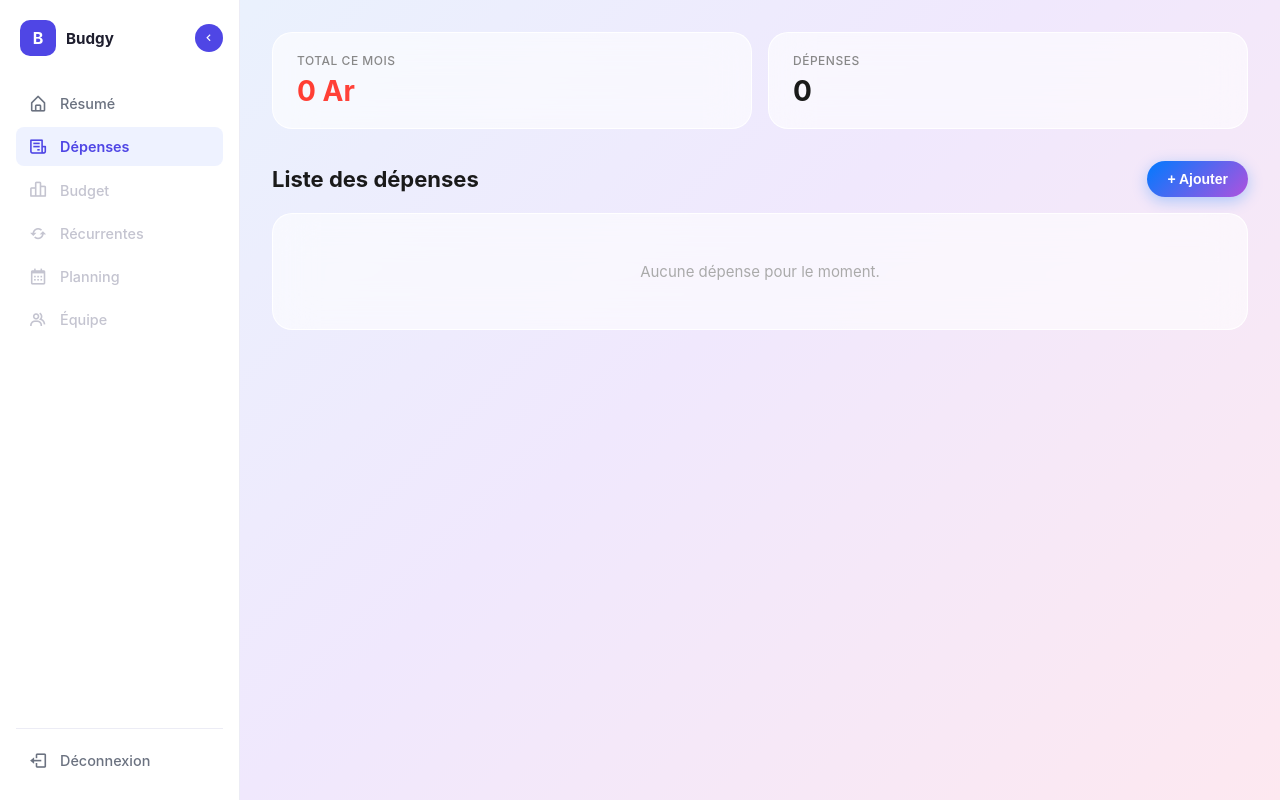
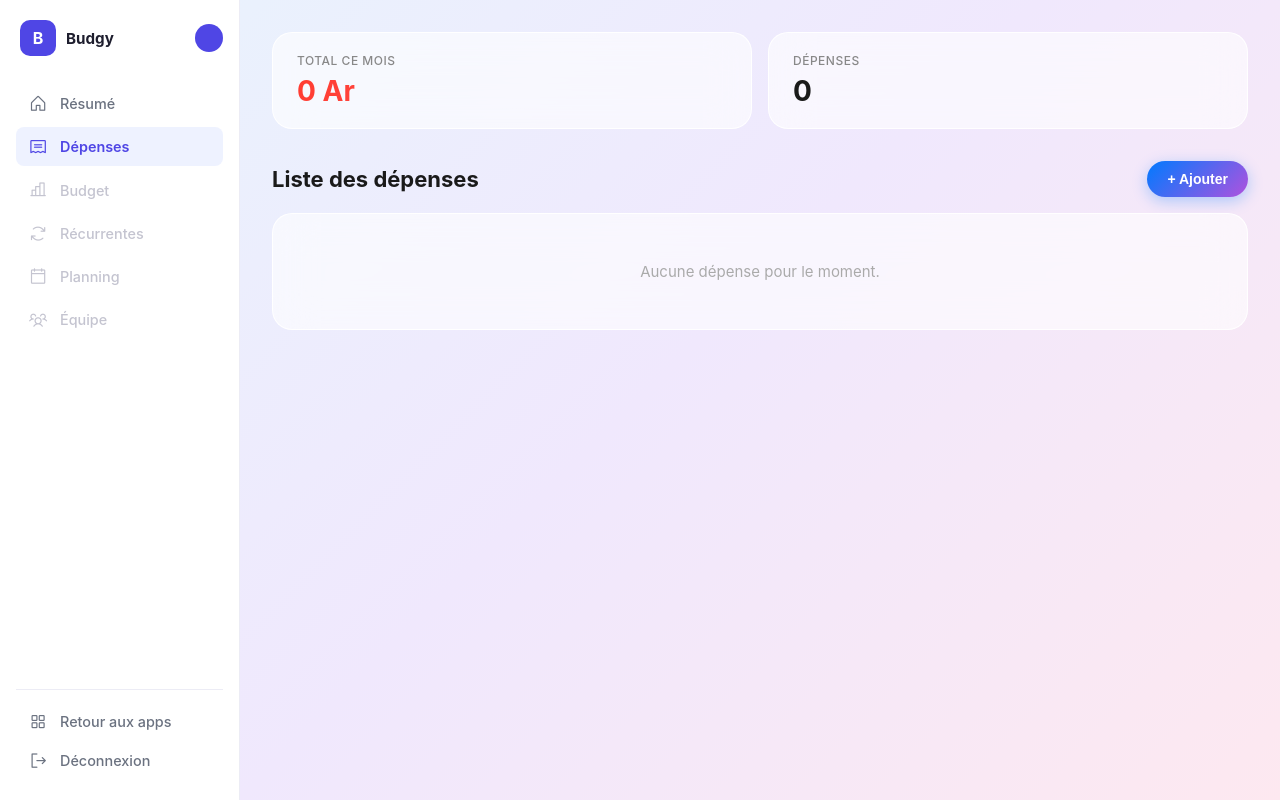
Before and after one commit to Gitjaphet/Budgy, a Django app: page /depenses/ in a window 1280 px wide. Run offline with Django 5.2, Linux system fonts and the light colour scheme; the visitor is signed in with stand-in values (Sample User, id 1); data that the repository does not hold is empty.

Commit message:
ameliore design

```diff
--- a/backend/core/static/core/css/tenant_base.css
+++ b/backend/core/static/core/css/tenant_base.css
@@ -6,7 +6,7 @@
 }
 
 body {
-    font-family: -apple-system, BlinkMacSystemFont, "Segoe UI", Roboto, sans-serif;
+    font-family: 'Josefin Sans', -apple-system, BlinkMacSystemFont, "Segoe UI", Roboto, sans-serif;
     background: linear-gradient(160deg, #f5f3ff 0%, #eef2ff 100%);
     color: #1e1e2e;
 }
--- a/backend/core/templates/core/tenant_base.html
+++ b/backend/core/templates/core/tenant_base.html
@@ -5,7 +5,9 @@
     <meta charset="UTF-8">
     <meta name="viewport" content="width=device-width, initial-scale=1.0">
     <title>Budgy — {% block title %}{% endblock %}</title>
-    <link rel="stylesheet" href="https://unpkg.com/boxicons@2.1.4/css/boxicons.min.css">
+    <link rel="preconnect" href="https://fonts.googleapis.com">
+    <link href="https://fonts.googleapis.com/css2?family=Josefin+Sans:wght@400;500;600;700&display=swap" rel="stylesheet">
+    <link rel="stylesheet" href="https://unpkg.com/@phosphor-icons/web@2.1.1/src/regular/style.css">
     <link rel="stylesheet" href="{% static 'core/css/tenant_base.css' %}">
     {% block extra_css %}{% endblock %}
 </head>
@@ -29,34 +31,38 @@
 
             <nav class="sidebar-nav">
                 <a href="/" class="nav-item {% if active_page == 'resume' %}active{% endif %}">
-                    <i class='bx bx-home-alt nav-icon'></i>
+                    <i class='ph ph-house nav-icon'></i>
                     <span class="nav-label">Résumé</span>
                 </a>
                 <a href="/depenses/" class="nav-item {% if active_page == 'depenses' %}active{% endif %}">
-                    <i class='bx bx-receipt nav-icon'></i>
+                    <i class='ph ph-receipt nav-icon'></i>
                     <span class="nav-label">Dépenses</span>
                 </a>
                 <a href="#" class="nav-item disabled">
-                    <i class='bx bx-bar-chart-alt-2 nav-icon'></i>
+                    <i class='ph ph-chart-bar nav-icon'></i>
                     <span class="nav-label">Budget</span>
                 </a>
                 <a href="#" class="nav-item disabled">
-                    <i class='bx bx-refresh nav-icon'></i>
+                    <i class='ph ph-arrows-clockwise nav-icon'></i>
                     <span class="nav-label">Récurrentes</span>
                 </a>
                 <a href="#" class="nav-item disabled">
-                    <i class='bx bx-calendar nav-icon'></i>
+                    <i class='ph ph-calendar-blank nav-icon'></i>
                     <span class="nav-label">Planning</span>
                 </a>
                 <a href="#" class="nav-item disabled">
-                    <i class='bx bx-group nav-icon'></i>
+                    <i class='ph ph-users-three nav-icon'></i>
                     <span class="nav-label">Équipe</span>
                 </a>
             </nav>
 
             <div class="sidebar-footer">
+                <a href="{% url 'dashboard' %}" class="nav-item">
+                    <i class='ph ph-squares-four nav-icon'></i>
+                    <span class="nav-label">Retour aux apps</span>
+                </a>
                 <a href="{% url 'logout' %}" class="nav-item">
-                    <i class='bx bx-log-out nav-icon'></i>
+                    <i class='ph ph-sign-out nav-icon'></i>
                     <span class="nav-label">Déconnexion</span>
                 </a>
             </div>
```
